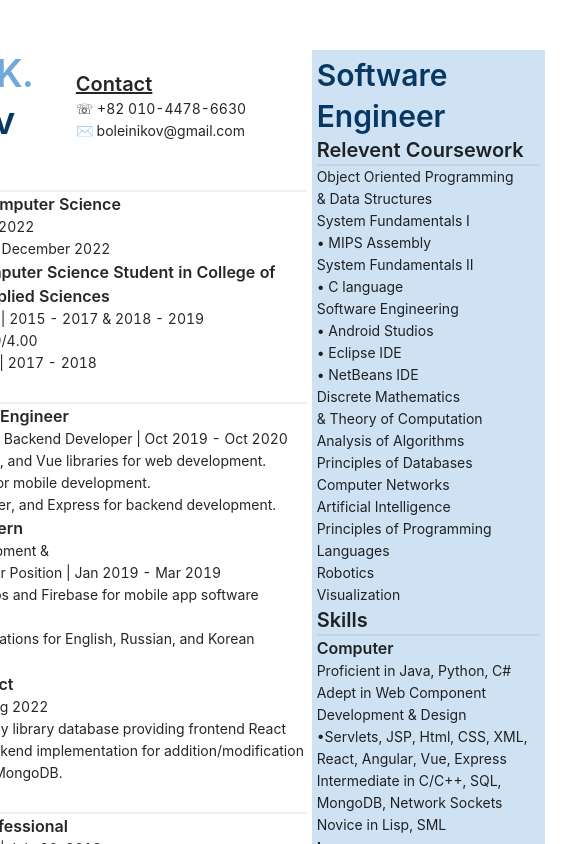
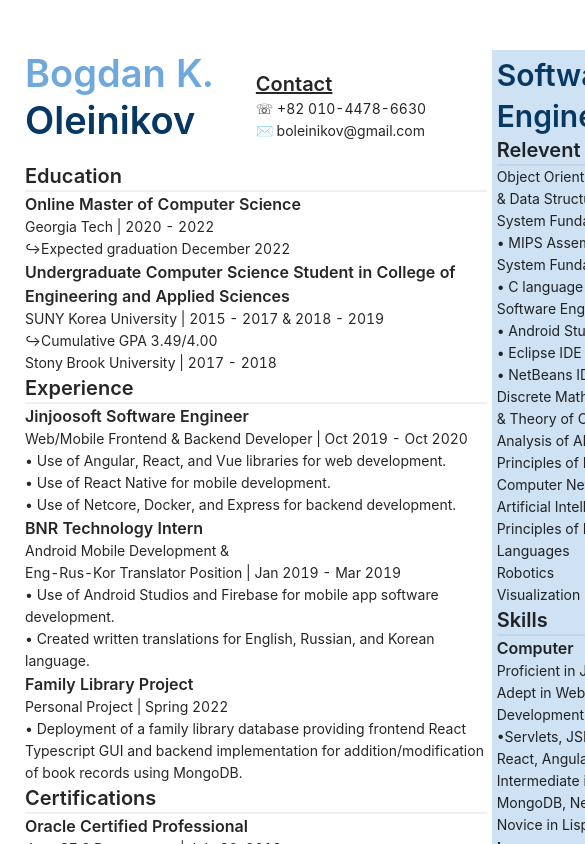
Before and after one commit to bowdawn/oleinikov-resume, a React (Create React App) app: page / in a window 390 px wide. Shown: the top 844 px of the page, 585 px wide, since content can reach past the window. Built offline with nearby package versions, Linux system fonts and the light colour scheme.

Commit message:
update min width for mobile

```diff
--- a/src/App.css
+++ b/src/App.css
@@ -7,6 +7,7 @@
   min-height: 100vh;
   display: flex;
   justify-content: center;
+  min-width: 750px;
 }
 
 .App-logo {
```
